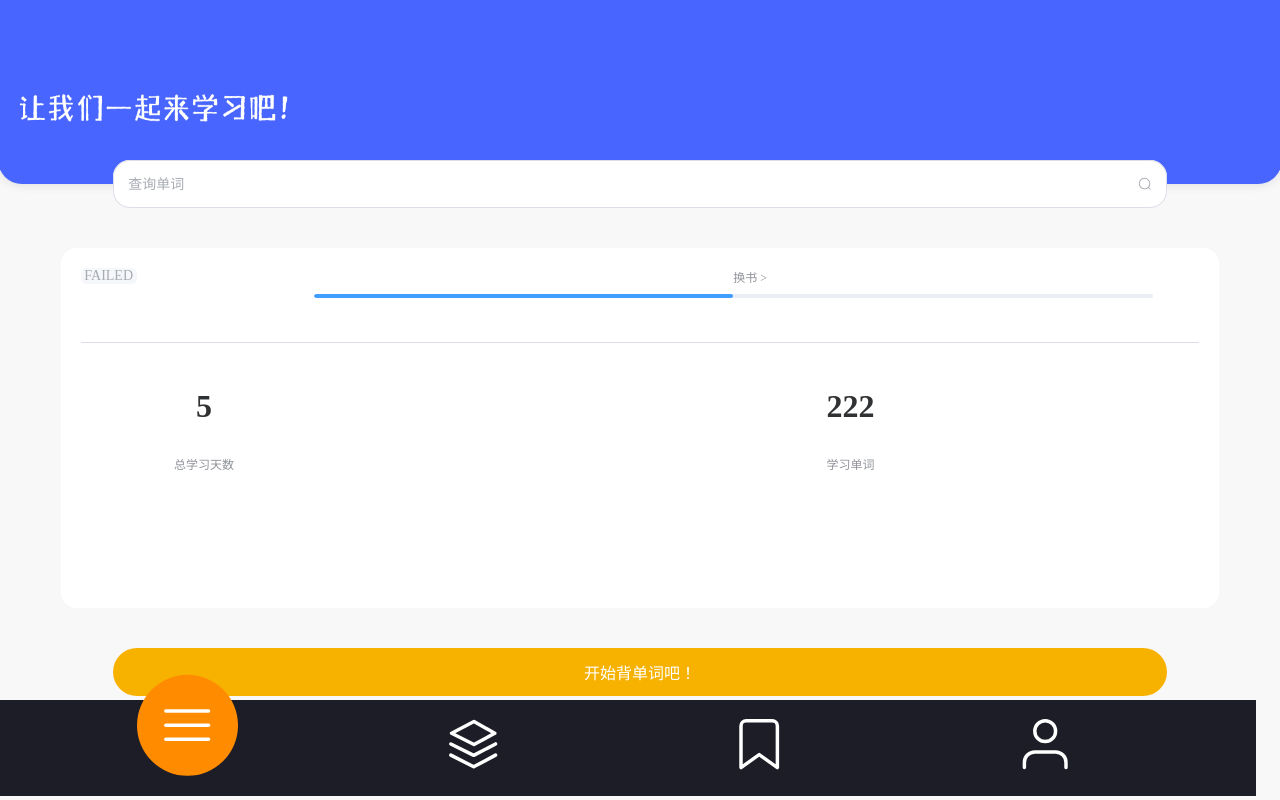
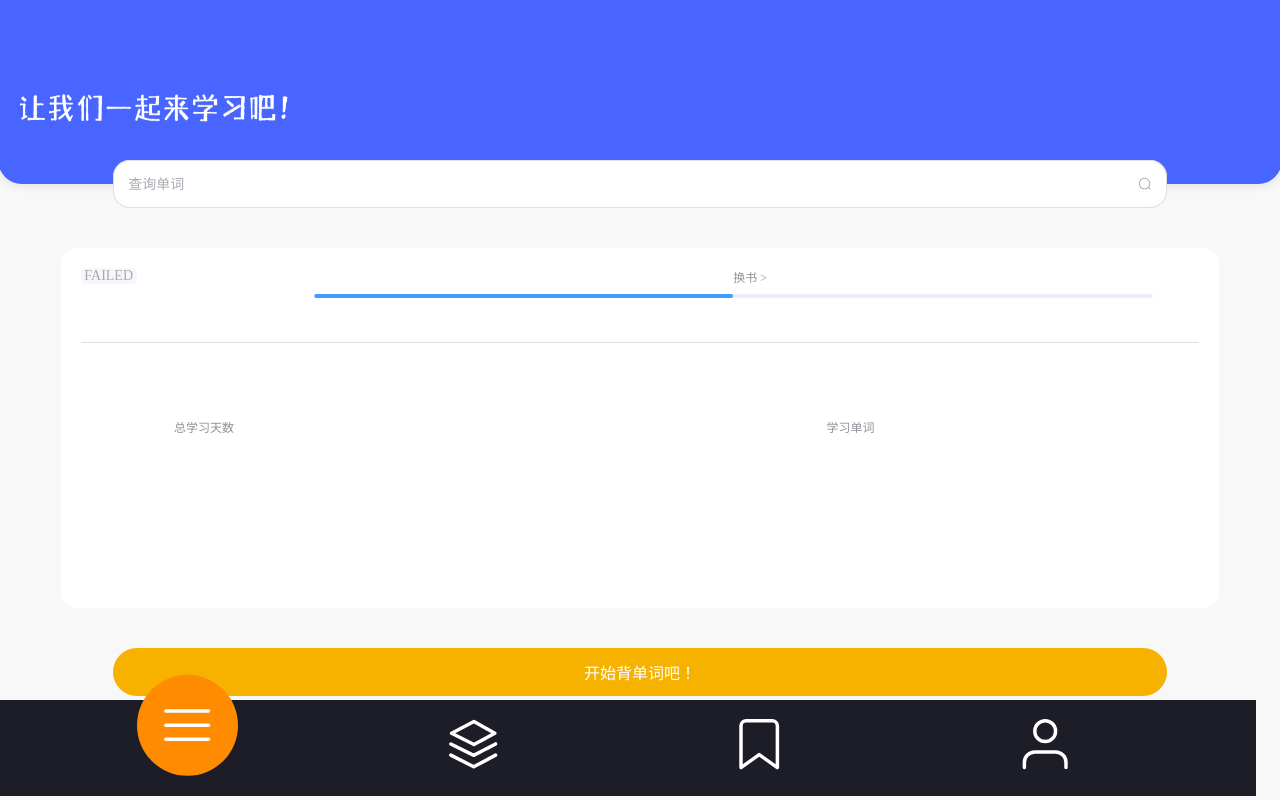
Before and after one commit to opslx/ttyy, a Vue app: page / in a window 1280 px wide. Built offline with nearby package versions, Linux system fonts and the light colour scheme; no server answers.

Commit message:
添加用户学习天数和学习单词的获取
Co-authored-by: liuxue <50452206+opslx@users.noreply.github.com>

```diff
--- a/src/views/home/index.vue
+++ b/src/views/home/index.vue
@@ -37,7 +37,7 @@
                         </el-progress>
                     </el-col>
                     <el-col  id="book-progress-number">
-                        <el-text type="info" class="mx-1" size="small">{{ book.number }} </el-text>
+                        <el-text type="info" class="mx-1" size="small">{{ book.book_word_count }} </el-text>
                     </el-col>
                 </el-row>
                 </el-col>
@@ -50,13 +50,13 @@
                     <el-row justify="center">
                         <el-col :span="10" :offset="2">
                             <el-space alignment="center" direction="vertical">
-                                <h1>5</h1>
+                                <h1>{{ book.user_word_view_days }}</h1>
                                 <el-text type="info" class="mx-1" size="small">总学习天数 </el-text>
                             </el-space>
                         </el-col>
                         <el-col alignment="center" :span="8" :offset="4">
                             <el-space direction="vertical">
-                                <h1>222</h1>
+                                <h1>{{ book.user_word_count }}</h1>
                                 <el-text type="info" class="mx-1" size="small">学习单词 </el-text>
                             </el-space>
                         </el-col>
@@ -91,6 +91,9 @@ let book = ref({
     total:"",
     tag:"",
     name:'',
+    book_word_count:"",
+    user_word_count:"",
+    user_word_view_days:""
 })
 let input1 = ref('')
 const router = useRouter()
```
